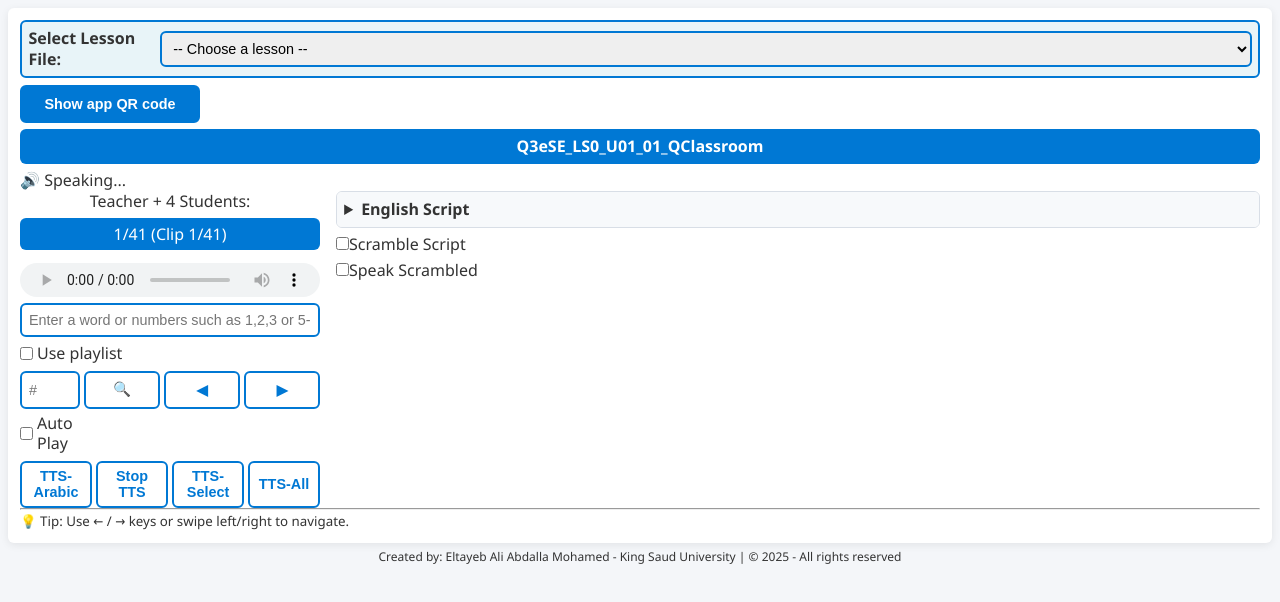
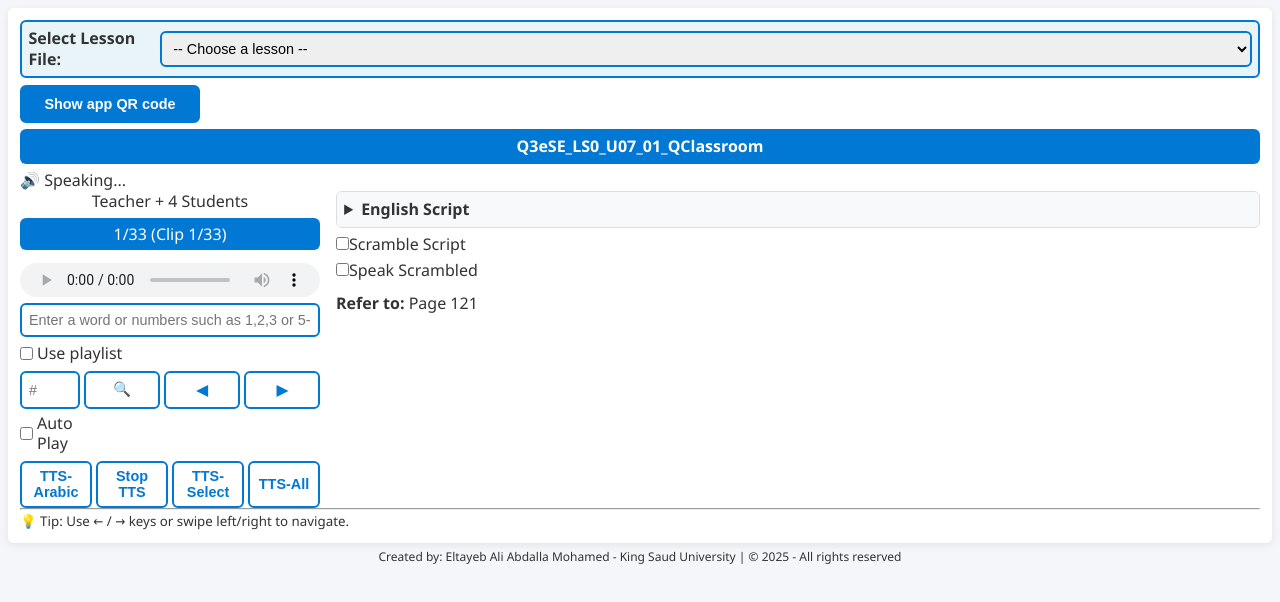
Before and after one commit to EltayebAliAbdallaMohamed/Q3eSE_LS0_U01_01_QClassroom, a plain HTML site: page index.html in a window 1280 px wide. Drawn offline with Linux system fonts and the light colour scheme.

Commit message:
Add files via upload

```diff
--- /dev/null
+++ b/Q3eSE_LS0_U07_01_QClassroom.json
@@ -0,0 +1,452 @@
+
+
+{
+  "title": "Q3eSE_LS0_U07_01_QClassroom",
+  "sentences": [
+    {
+      "speaker": "Teacher + 4 Students",
+      "keyWord": "",
+      "definition": "",
+      "english": "Q3eSE_LS0_U07_01_QClassroom",
+      "arabic": "",
+      "refer_to": "Page 121",
+      "back_to": "",
+      "audio": "assets/audio/Q3eSE_LS0_U07_01_QClassroom.mp3",
+      "audioQuestion": "",
+      "answer": "",
+      "Image": ""
+    },
+
+    {
+      "speaker": "Teacher:",
+      "keyWord": "",
+      "definition": "",
+      "english": "The Unit Question is:",
+      "arabic": "سؤال الوحدة هو:",
+      "refer_to": "Pages 121",
+      "back_to": "",
+      "audio": "assets/audio/The Unit Question is.mp3",
+      "audioQuestion": "",
+      "answer": "",
+      "Image": ""
+    },
+    {
+      "speaker": "Teacher:",
+      "keyWord": "",
+      "definition": "",
+      "english": "Where do you want to travel?",
+      "arabic": "إلى أين تريد السفر؟",
+      "refer_to": "Pages 121",
+      "back_to": "",
+      "audio": "assets/audio/Where do you want to travel.mp3",
+      "audioQuestion": "",
+      "answer": "",
+      "Image": ""
+    },
+    {
+      "speaker": "Teacher:",
+      "keyWord": "",
+      "definition": "",
+      "english": "How about you, Felix?",
+      "arabic": "ماذا عنك، فيليكس؟",
+      "refer_to": "Pages 121",
+      "back_to": "",
+      "audio": "assets/audio/How about you, Felix.mp3",
+      "audioQuestion": "",
+      "answer": "",
+      "Image": ""
+    },
+    {
+      "speaker": "Teacher:",
+      "keyWord": "",
+      "definition": "",
+      "english": "What city do you want to visit and why?",
+      "arabic": "أي مدينة تريد زيارتها ولماذا؟",
+      "refer_to": "Pages 121",
+      "back_to": "",
+      "audio": "assets/audio/What city do you want to visit and why.mp3",
+      "audioQuestion": "",
+      "answer": "",
+      "Image": ""
+    },
+
+     {
+      "speaker": "Teacher:",
+      "keyWord": "",
+      "definition": "",
+      "english": "What city do you want to visit?",
+      "arabic": "أي مدينة تريد زيارتها ولماذا؟",
+      "refer_to": "Pages 121",
+      "back_to": "",
+      "audio": "assets/audio/What city do you want to visit.mp3",
+      "audioQuestion": "",
+      "answer": "",
+      "Image": ""
+    },
+ {
+      "speaker": "Teacher:",
+      "keyWord": "",
+      "definition": "",
+      "english": "and why?",
+      "arabic": "أي مدينة تريد زيارتها ولماذا؟",
+      "refer_to": "Pages 121",
+      "back_to": "",
+      "audio": "assets/audio/and why.mp3",
+      "audioQuestion": "",
+      "answer": "",
+      "Image": ""
+    },
+
+
+    {
+      "speaker": "Felix:",
+      "keyWord": "",
+      "definition": "",
+      "english": "I want to go to Barcelona because the buildings there are very different.",
+      "arabic": "أريد أن أذهب إلى برشلونة لأن المباني هناك مختلفة جدًا.",
+      "refer_to": "Pages 121",
+      "back_to": "",
+      "audio": "assets/audio/I want to go to Barcelona because the buildings there are very different.mp3",
+      "audioQuestion": "",
+      "answer": "",
+      "Image": ""
+    },
+
+    {
+      "speaker": "Felix:",
+      "keyWord": "",
+      "definition": "",
+      "english": "I want to go to Barcelona",
+      "arabic": "أريد أن أذهب إلى برشلونة ",
+      "refer_to": "Pages 121",
+      "back_to": "",
+      "audio": "assets/audio/I want to go to Barcelona.mp3",
+      "audioQuestion": "",
+      "answer": "",
+      "Image": ""
+    },
+    {
+      "speaker": "Felix:",
+      "keyWord": "",
+      "definition": "",
+      "english": "because the buildings there are very different.",
+      "arabic": " لأن المباني هناك مختلفة جدًا",
+      "refer_to": "Pages 121",
+      "back_to": "",
+      "audio": "assets/audio/because the buildings there are very different.mp3",
+      "audioQuestion": "",
+      "answer": "",
+      "Image": ""
+    },
+
+    {
+      "speaker": "Felix:",
+      "keyWord": "",
+      "definition": "",
+      "english": "I like to see unusual buildings.",
+      "arabic": "أنا يعجبني أن أشاهد المباني الغريبة.",
+      "refer_to": "Pages 121",
+      "back_to": "",
+      "audio": "assets/audio/I like to see unusual buildings.mp3",
+      "audioQuestion": "",
+      "answer": "",
+      "Image": ""
+    },
+    {
+      "speaker": "Teacher:",
+      "keyWord": "",
+      "definition": "",
+      "english": "Yes, nice buildings can make a city very interesting.",
+      "arabic": "نعم، المباني الجميلة يمكن أن تجعل المدينة شيقة جداً.",
+      "refer_to": "Pages 121",
+      "back_to": "",
+      "audio": "assets/audio/Yes, nice buildings can make a city very interesting.mp3",
+      "audioQuestion": "",
+      "answer": "",
+      "Image": ""
+    },
+    {
+      "speaker": "Teacher:",
+      "keyWord": "",
+      "definition": "",
+      "english": "Where do you want to travel, Sophy?",
+      "arabic": "إلى أين تريدين أن تسافري، يا صوفي؟",
+      "refer_to": "Pages 121",
+      "back_to": "",
+      "audio": "assets/audio/Where do you want to travel, Sophy.mp3",
+      "audioQuestion": "",
+      "answer": "",
+      "Image": ""
+    },
+    {
+      "speaker": "Sophy::",
+      "keyWord": "",
+      "definition": "",
+      "english": "I enjoy cities with a lot of history, like nice museums",
+      "arabic": "أستمتع بالمدن التي لها تاريخ طويل، مثل المتاحف الجميلة.",
+      "refer_to": "Pages 121",
+      "back_to": "",
+      "audio": "assets/audio/I enjoy cities with a lot of history, like nice museums.mp3",
+      "audioQuestion": "",
+      "answer": "",
+      "Image": ""
+    },
+    {
+      "speaker": "Sophy:",
+      "keyWord": "",
+      "definition": "",
+      "english": "I enjoy cities with a lot of history",
+      "arabic": "أنا يعجبني المدن التي لها تاريخ طويل",
+      "refer_to": "Pages 121",
+      "back_to": "",
+      "audio": "assets/audio/I enjoy cities with a lot of history.mp3",
+      "audioQuestion": "",
+      "answer": "",
+      "Image": ""
+    },
+
+    {
+      "speaker": "Sophy:",
+      "keyWord": "",
+      "definition": "",
+      "english": "like nice museums",
+      "arabic": "مثل المتاحف الجميلة",
+      "refer_to": "Pages 121",
+      "back_to": "",
+      "audio": "assets/audio/like nice museums.mp3",
+      "audioQuestion": "",
+      "answer": "",
+      "Image": ""
+    },
+    {
+      "speaker": "Sophy:",
+      "keyWord": "",
+      "definition": "",
+      "english": "Some cities also have a lot of gardens.",
+      "arabic": "بعض المدن لديها أيضًا الكثير من الحدائق.",
+      "refer_to": "Pages 121",
+      "back_to": "",
+      "audio": "assets/audio/Some cities also have a lot of gardens.mp3",
+      "audioQuestion": "",
+      "answer": "",
+      "Image": ""
+    },
+    {
+      "speaker": "Sophy:",
+      "keyWord": "",
+      "definition": "",
+      "english": "I like that very much.",
+      "arabic": "يعجبني ذلك كثيرًا.",
+      "refer_to": "Pages 121",
+      "back_to": "",
+      "audio": "assets/audio/I like that very much.mp3",
+      "audioQuestion": "",
+      "answer": "",
+      "Image": ""
+    },
+
+    {
+      "speaker": "Sophy:",
+      "keyWord": "",
+      "definition": "",
+      "english": "So I want to visit Paris.",
+      "arabic": "لذلك أريد أن أزور  باريس.",
+      "refer_to": "Pages 121",
+      "back_to": "",
+      "audio": "assets/audio/So I want to visit Paris.mp3",
+      "audioQuestion": "",
+      "answer": "",
+      "Image": ""
+    },
+   {
+      "speaker": "Teacher:",
+      "keyWord": "",
+      "definition": "",
+      "english": "Marcus, where would you like to go?",
+      "arabic": "ماركوس، إلى أين تحب أن تذهب؟",
+      "refer_to": "Pages 121",
+      "back_to": "",
+      "audio": "assets/audio/Marcus, where would you like to go.mp3",
+      "audioQuestion": "",
+      "answer": "",
+      "Image": ""
+    },
+    {
+      "speaker": "Marcus:",
+      "keyWord": "",
+      "definition": "",
+      "english": "I want to go to Tokyo.",
+      "arabic": "أريد أن أذهب إلى طوكيو.",
+      "refer_to": "Pages 121",
+      "back_to": "",
+      "audio": "assets/audio/I want to go to Tokyo.mp3",
+      "audioQuestion": "",
+      "answer": "",
+      "Image": ""
+    },
+    {
+      "speaker": "Marcus:",
+      "keyWord": "",
+      "definition": "",
+      "english": "I like a city with good restaurants and a lot of places to see.",
+      "arabic": "أنا يعجبي مدينة فيها مطاعم جيدة والكثير من الأماكن لأُزورها.",
+      "refer_to": "Pages 121",
+      "back_to": "",
+      "audio": "assets/audio/I like a city with good restaurants and a lot of places to see.mp3",
+      "audioQuestion": "",
+      "answer": "",
+      "Image": ""
+    },
+    {
+      "speaker": "Teacher:",
+      "keyWord": "",
+      "definition": "",
+      "english": "So, it sounds like all of you want to visit big cities.",
+      "arabic": "إذن، يبدو أنكم جميعًا تريدون زيارة المدن الكبيرة.",
+      "refer_to": "Pages 121",
+      "back_to": "",
+      "audio": "assets/audio/So, it sounds like all of you want to visit big cities.mp3",
+      "audioQuestion": "",
+      "answer": "",
+      "Image": ""
+    },
+
+
+    {
+      "speaker": "Teacher:",
+      "keyWord": "",
+      "definition": "",
+      "english": "How about you, Yuna?",
+      "arabic": "ماذا عنكِ، يونا؟",
+      "refer_to": "Pages 121",
+      "back_to": "",
+      "audio": "assets/audio/How about you, Yuna.mp3",
+      "audioQuestion": "",
+      "answer": "",
+      "Image": ""
+    },
+
+     {
+      "speaker": "Teacher:",
+      "keyWord": "",
+      "definition": "",
+      "english": "Do you think a small town can be interesting?",
+      "arabic": "هل تعتقد أن المدينة الصغيرة يمكن أن تكون ممتعة؟",
+      "refer_to": "Pages 121",
+      "back_to": "",
+      "audio": "assets/audio/Do you think a small town can be interesting.mp3",
+      "audioQuestion": "",
+      "answer": "",
+      "Image": ""
+    },
+
+     {
+      "speaker": "Yuna:",
+      "keyWord": "",
+      "definition": "",
+      "english": "Yes.",
+      "arabic": "نعم",
+      "refer_to": "Pages 121",
+      "back_to": "",
+      "audio": "assets/audio/yes.mp3",
+      "audioQuestion": "",
+      "answer": "",
+      "Image": ""
+    },
+    {
+      "speaker": "Yuna:",
+      "keyWord": "",
+      "definition": "",
+      "english": "Yes. My favorite place to visit is a small town in the mountains.",
+      "arabic": "نعم. مكاني المفضل للزيارة هو بلدة صغيرة في الجبال.",
+      "refer_to": "Pages 121",
+      "back_to": "",
+      "audio": "assets/audio/Yes. My favorite place to visit is a small town in the mountains.mp3",
+      "audioQuestion": "",
+      "answer": "",
+      "Image": ""
+    },
+     {
+      "speaker": "Yuna:",
+      "keyWord": "",
+      "definition": "",
+      "english": "My favorite place to visit",
+      "arabic": "مكاني المفضل للزيارة",
+      "refer_to": "Pages 121",
+      "back_to": "",
+      "audio": "assets/audio/My favorite place to visit.mp3",
+      "audioQuestion": "",
+      "answer": "",
+      "Image": ""
+    },
+    {
+      "speaker": "Yuna:",
+      "keyWord": "",
+      "definition": "",
+      "english": "is a small town in the mountains.",
+      "arabic": " هو بلدة صغيرة في الجبال",
+      "refer_to": "Pages 121",
+      "back_to": "",
+      "audio": "assets/audio/is a small town in the mountains.mp3",
+      "audioQuestion": "",
+      "answer": "",
+      "Image": ""
+    },
+
+    {
+      "speaker": "Yuna:",
+      "keyWord": "",
+      "definition": "",
+      "english": "It’s next to a lake and it’s very beautiful.",
+      "arabic": " إنه بجانب بحيرة وهو جميل جداً.ل",
+      "refer_to": "Pages 121",
+      "back_to": "",
+      "audio": "assets/audio/It’s next to a lake and it’s very beautiful.mp3",
+      "audioQuestion": "",
+      "answer": "",
+      "Image": ""
+    },
+    {
+      "speaker": "Yuna:",
+      "keyWord": "",
+      "definition": "",
+      "english": "It’s next to a lake",
+      "arabic": " إنها بجانب بحيرة",
+      "refer_to": "Pages 121",
+      "back_to": "",
+      "audio": "assets/audio/It’s next to a lake.mp3",
+      "audioQuestion": "",
+      "answer": "",
+      "Image": ""
+    },
+
+    {
+      "speaker": "Yuna:",
+      "keyWord": "",
+      "definition": "",
+      "english": "and it’s very beautiful.",
+      "arabic": "  و إنها جميلة جداً ",
+      "refer_to": "Pages 121",
+      "back_to": "",
+      "audio": "assets/audio/and it’s very beautiful.mp3",
+      "audioQuestion": "",
+      "answer": "",
+      "Image": ""
+    },
+
+    {
+      "speaker": "Teacher:",
+      "keyWord": "",
+      "definition": "",
+      "english": "That sounds nice.",
+      "arabic": " هذا يبدو لطيفًا.",
+      "refer_to": "Pages 121",
+      "back_to": "",
+      "audio": "assets/audio/That sounds nice.mp3",
+      "audioQuestion": "",
+      "answer": "",
+      "Image": ""
+    }
+
+  ]
+}
--- a/index.html
+++ b/index.html
@@ -3,7 +3,7 @@
 <head>
   <meta charset="UTF-8">
   <meta name="viewport" content="width=device-width, initial-scale=1.0">
-  <title>Q3eSE_LS0_U01_01_QClassroom</title>
+  <title>Q3eSE_LS0_U07_01_QClassroom</title>
   <link rel="stylesheet" href="styles.css">
 </head>
 <body role="document">
@@ -12,10 +12,10 @@
       <label for="jsonFileSelect"><strong>Select Lesson File:</strong></label>
       <select id="jsonFileSelect" aria-label="Select a JSON lesson file">
         <option value="">-- Choose a lesson --</option>
-        <option value="Q3eSE_LS0_U01_01_QClassroom.json">Unit 5 - Page 78 - Vocabulary</option>
+
+        <option value="Q3eSE_LS0_U07_01_QClassroom.json">Unit 7 - The QClassroom- Page 121</option>
       </select>
     </div>
-
     <section class="qr-section" aria-label="Share app">
       <button
         type="button"
--- a/script.js
+++ b/script.js
@@ -568,4 +568,4 @@ document.addEventListener("touchend", function (e) {
   if (touchEndX > touchStartX + 50) prevSentence();
 });
 
-loadData("Q3eSE_LS0_U01_01_QClassroom.json");
+loadData("Q3eSE_LS0_U07_01_QClassroom.json");
```
